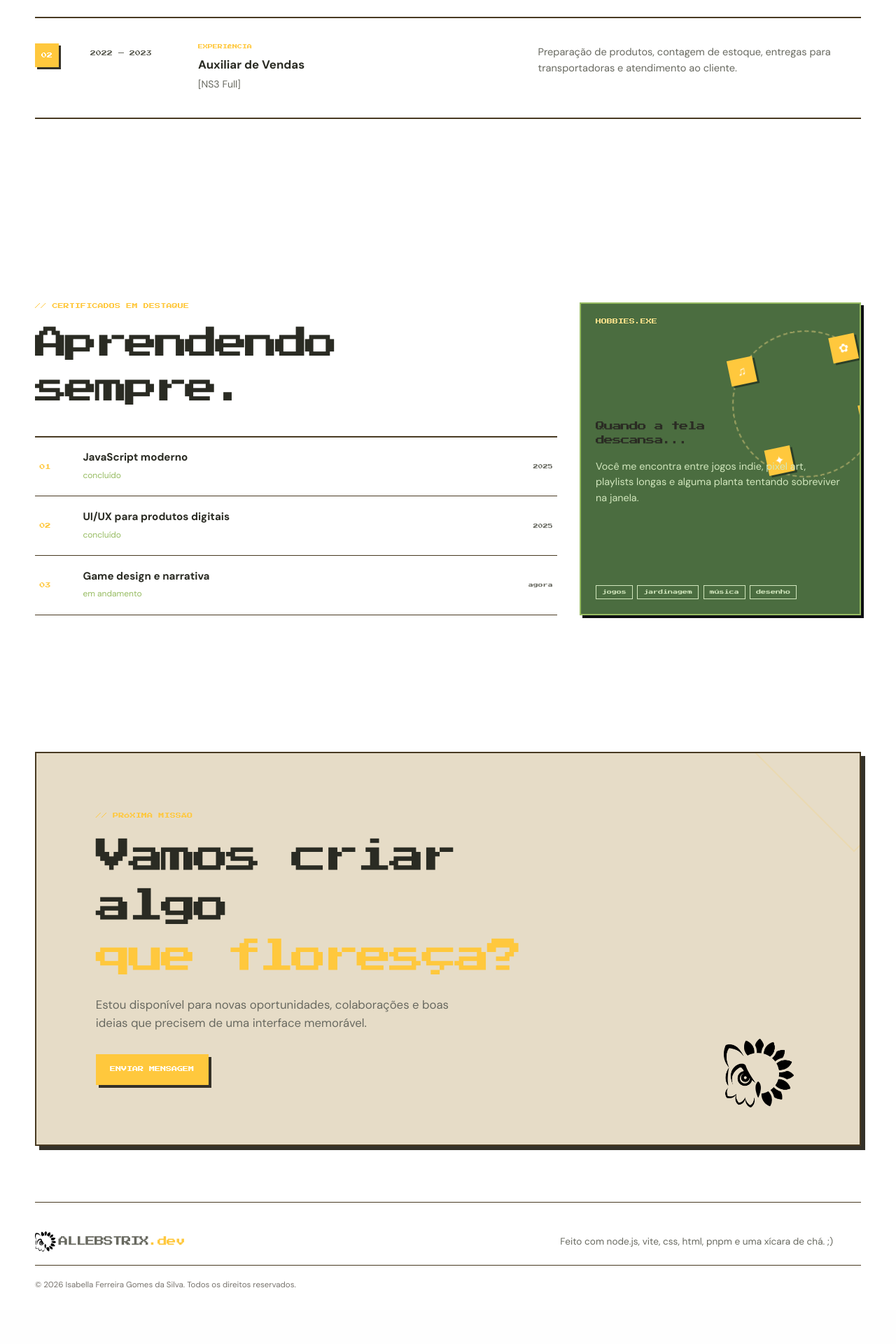
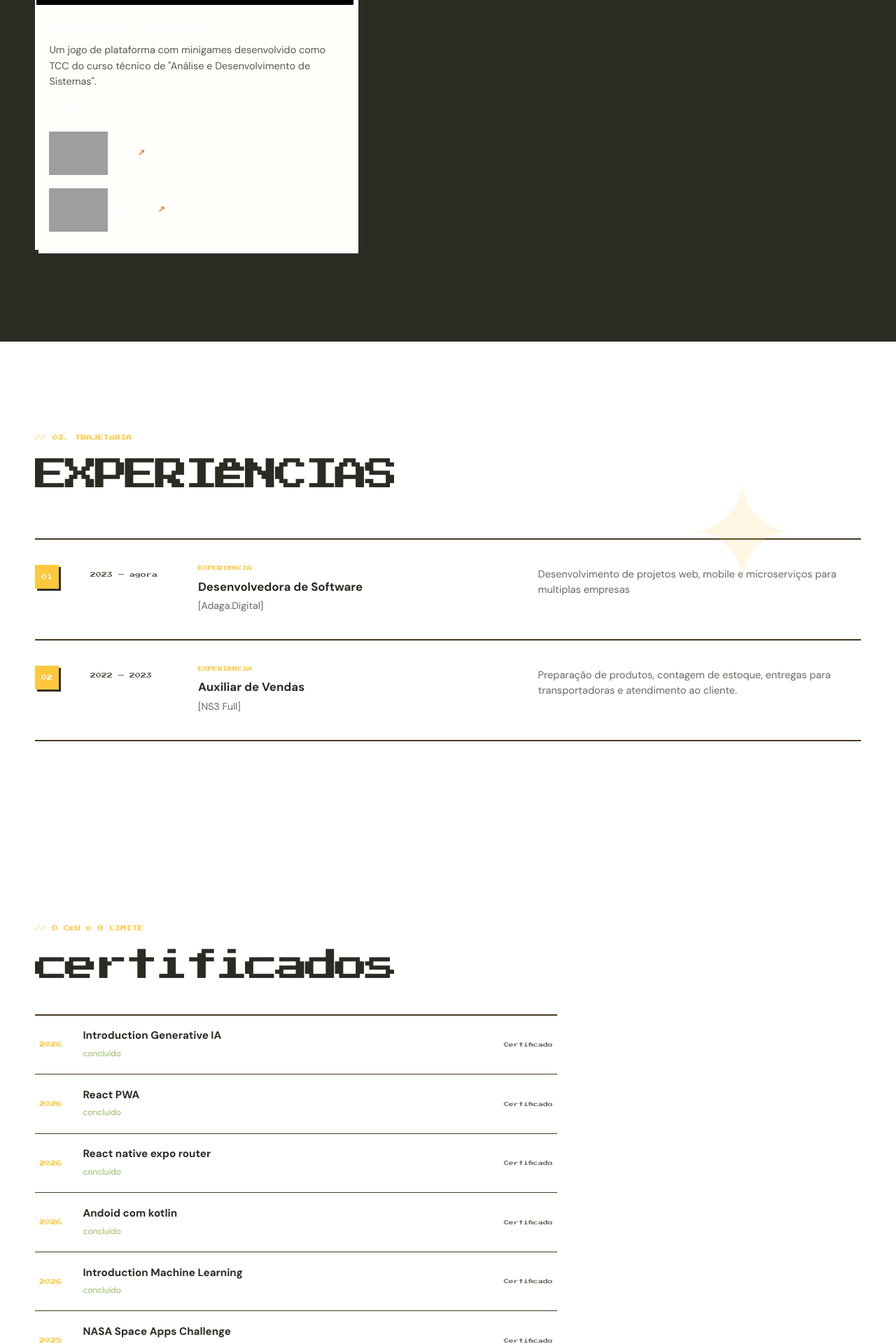
Before and after one commit to BellaFGS/Portifolio_Bella, a PHP site: page / in a window 1280 px wide. Shown: the part 3441-5361 px from the top of the page at 70% size. Before the commit the page ends 5281 px from the top, so only its background shows below. Run offline with PHP 8.4, Linux system fonts and the light colour scheme; grey boxes are pictures that could not be loaded.

Commit message:
feat: update project details and enhance portfolio layout

```diff
--- a/client/css/style.css
+++ b/client/css/style.css
@@ -157,8 +157,9 @@ h1 span { color: var(--sun); }
 .project-content p { min-height: 68px; margin-bottom: 1.1rem; color: #595b59; font-size: .9rem; }
 .tag-list, .hobby-tags { display: flex; flex-wrap: wrap; gap: .4rem; padding: 0; margin: 0; list-style: none; }
 .tag-list li, .hobby-tags li { padding: .35rem .5rem; border: 1px solid currentColor; font: 7px/1 "Press Start 2P", monospace; }
-.project-links { display: flex; flex-wrap: wrap; gap: .9rem; margin-top: 1.35rem; }
-.project-links a { padding-bottom: .2rem; border-bottom: 1px solid var(--ink); font-size: .78rem; font-weight: 700; }
+.project-links { display: flex; flex-wrap: wrap; gap: .9rem; margin-top: 1.35rem; align-items: center; justify-content: start; }
+.project-links a { padding-bottom: .2rem; border-bottom: 1px solid var(--ink); font-size: .78rem; font-weight: 700;  display: flex; align-items: center;}
+.project-links a img {width: 20%;}
 .project-links a span { color: var(--orange); }
 .game-sky { position: absolute; inset: 0; background: #f3d087; }
 .game-sky i { position: absolute; width: 14px; height: 14px; background: #fff1c4; box-shadow: 14px 0 #fff1c4, 28px 0 #fff1c4, 14px 14px #fff1c4; }.game-sky i:nth-child(1) { left: 15%; top: 20%; }.game-sky i:nth-child(2) { right: 22%; top: 34%; transform: scale(.7); }.game-sky i:nth-child(3) { left: 43%; top: 10%; transform: scale(.5); }
@@ -179,7 +180,7 @@ h1 span { color: var(--sun); }
 
 .extras { display: grid; grid-template-columns: 1.3fr .7fr; gap: 2rem; }
 .course-list { padding: 0; margin: 2.3rem 0 0; border-top: 2px solid var(--line); list-style: none; }.course-list li { display: grid; grid-template-columns: 46px 1fr 70px; gap: 1rem; padding: 1.1rem .4rem; border-bottom: 1px solid var(--line); align-items: center; }.course-list li > span { color: var(--sun); font: 8px/1 "Press Start 2P", monospace; }.course-list b { display: block; font-size: .95rem; }.course-list small { color: var(--leaf); font-size: .75rem; }.course-list em { color: var(--paper-muted); text-align: right; font: 7px/1 "Press Start 2P", monospace; }
-.hobbies-card { position: relative; min-height: 410px; padding: 1.3rem; overflow: hidden; background: var(--leaf-deep); border: 2px solid var(--leaf); box-shadow: var(--pixel-shadow); }.hobbies-top { display: flex; justify-content: space-between; color: var(--sun-light); font: 8px/1 "Press Start 2P", monospace; }.blinking-cursor { animation: blink 1s steps(2, jump-none) infinite; } @keyframes blink { 50% { opacity: 0; } }.hobby-orbit { position: absolute; right: -28px; top: 38px; width: 210px; height: 210px; border: 2px dashed rgba(255,225,138,.45); border-radius: 50%; transform: rotate(-12deg); }.hobby-orbit span { position: absolute; display: grid; place-items: center; width: 37px; height: 37px; background: var(--sun); color: var(--ink); box-shadow: 3px 3px 0 var(--dark-leaf); font-size: 17px; }.hobby-orbit span:nth-child(1){left:5px;top:20px}.hobby-orbit span:nth-child(2){right:15px;top:18px}.hobby-orbit span:nth-child(3){right:-6px;bottom:48px}.hobby-orbit span:nth-child(4){left:31px;bottom:13px}.hobbies-card h3 { position: relative; z-index: 1; margin: 8.5rem 0 1rem; font: 13px/1.55 "Press Start 2P", monospace; letter-spacing: -.08em; }.hobbies-card p { position: relative; z-index: 1; color: #d2e7bd; font-size: .9rem; }.hobby-tags { position: absolute; bottom: 1.3rem; left: 1.3rem; right: 1.3rem; }.hobby-tags li { color: #d2e7bd; }
+/* .hobbies-card { position: relative; min-height: 410px; padding: 1.3rem; overflow: hidden; background: var(--leaf-deep); border: 2px solid var(--leaf); box-shadow: var(--pixel-shadow); }.hobbies-top { display: flex; justify-content: space-between; color: var(--sun-light); font: 8px/1 "Press Start 2P", monospace; }.blinking-cursor { animation: blink 1s steps(2, jump-none) infinite; } @keyframes blink { 50% { opacity: 0; } }.hobby-orbit { position: absolute; right: -28px; top: 38px; width: 210px; height: 210px; border: 2px dashed rgba(255,225,138,.45); border-radius: 50%; transform: rotate(-12deg); }.hobby-orbit span { position: absolute; display: grid; place-items: center; width: 37px; height: 37px; background: var(--sun); color: var(--ink); box-shadow: 3px 3px 0 var(--dark-leaf); font-size: 17px; }.hobby-orbit span:nth-child(1){left:5px;top:20px}.hobby-orbit span:nth-child(2){right:15px;top:18px}.hobby-orbit span:nth-child(3){right:-6px;bottom:48px}.hobby-orbit span:nth-child(4){left:31px;bottom:13px}.hobbies-card h3 { position: relative; z-index: 1; margin: 8.5rem 0 1rem; font: 13px/1.55 "Press Start 2P", monospace; letter-spacing: -.08em; }.hobbies-card p { position: relative; z-index: 1; color: #d2e7bd; font-size: .9rem; }.hobby-tags { position: absolute; bottom: 1.3rem; left: 1.3rem; right: 1.3rem; }.hobby-tags li { color: #d2e7bd; } */
 
 .contact { padding-top: 4rem; padding-bottom: 5rem; }
 .contact-panel { position: relative; overflow: hidden; padding: clamp(2rem, 7vw, 5.3rem); background: var(--panel-soft); border: 2px solid var(--line); box-shadow: 6px 6px 0 var(--shadow); }.contact-panel::after { content: ""; position: absolute; right: -22%; top: -90%; width: 530px; height: 530px; border: 2px solid rgba(255, 200, 61, .17); transform: rotate(45deg); }.contact-panel h2 { position: relative; z-index: 1; max-width: 720px; margin-bottom: 1.2rem; font: clamp(1.65rem, 4vw, 3.55rem)/1.4 "Press Start 2P", monospace; letter-spacing: -.09em; }.contact-panel h2 span { color: var(--sun); }.contact-panel > p:not(.section-kicker) { position: relative; z-index: 1; max-width: 540px; margin-bottom: 2rem; color: var(--paper-muted); font-size: 1.05rem; }.contact-panel .button { position: relative; z-index: 1; }.contact-pixel { position: absolute; right: 8%; bottom: 9%; z-index: 1; display: grid; place-items: center; width: 100px; height: 100px;  color: var(--orange); font-size: 49px; }
--- a/client/index.html
+++ b/client/index.html
@@ -38,10 +38,6 @@
         </nav>
 
         <div class="header-actions">
-          <button class="icon-button theme-toggle" type="button" aria-label="Alternar tema" aria-pressed="false">
-            <span class="sun-icon" aria-hidden="true">☀</span>
-            <span class="moon-icon" aria-hidden="true">◐</span>
-          </button>
           <button class="menu-toggle" type="button" aria-label="Abrir menu" aria-expanded="false" aria-controls="mobile-menu">
             <span></span><span></span><span></span>
           </button>
@@ -102,7 +98,7 @@
         <section class="about section-pad" id="sobre" aria-labelledby="about-title">
           <div class="section-intro reveal">
             <p class="section-kicker">// 01. sobre mim</p>
-            <h2 id="about-title">Com uma mente sonhadora,<br />o céu é o limite.</h2>
+            <h2 id="about-title">Por que a água foi presa?,<br />Porque matou a sede XD</h2>
           </div>
           <div class="about-grid">
             <div class="about-copy reveal">
@@ -135,27 +131,39 @@
 
           <div class="project-grid">
             <article class="project-card project-card-featured reveal">
-              <div class="card-topline"><span>FASE 01</span><span class="project-state">● online</span></div>
-              <div class="project-visual visual-game" aria-hidden="true">
-                <div class="game-sky"><i></i><i></i><i></i></div>
-                <div class="game-sun">✦</div>
-                <div class="game-hill hill-one"></div><div class="game-hill hill-two"></div>
-                <div class="game-flower"></div>
+              <div class="card-topline"><span>PAINTLIES</span><span class="project-state">● online</span></div>
+              <div class="project-visual visual-game" style="background-color: black;" aria-hidden="true">
+                <img src="https://github.com/TCCISTOME/PaintLies/blob/main/imgs/Menina%20HD.png?raw=true" style="width: 100%; padding: 5px;" alt="imagem">
               </div>
               <div class="project-content">
-                <h3>Bloom Quest</h3>
-                <p>Um pequeno jogo de exploração em que cada jardim guarda um caminho, uma história e uma surpresa.</p>
-                <ul class="tag-list"><li>JavaScript</li><li>Canvas</li><li>Game Design</li></ul>
-                <div class="project-links"><a href="#" data-placeholder>ver repositório <span>↗</span></a><a href="#" data-placeholder>jogar demo <span>↗</span></a></div>
+                <h3>Paint Lies (ISTOME)</h3>
+                <p>Um jogo de plataforma com minigames desenvolvido como TCC do curso técnico de "Análise e Desenvolvimento de Sistemas".</p>
+                <ul class="tag-list"><li>GdScript</li><li>LibreSprite</li><li>Canvas</li><li>FireBase</li></ul>
+                <div class="project-links"><a href="https://github.com/TCCISTOME/PaintLies" target="_blank"><img src="https://img.icons8.com/?size=100&id=62856&format=png&color=000000"  alt="">GitHub<span>↗</span></a><a href="https://bellafgs.itch.io/istomepaintlies" target="_blank"><img src="https://img.icons8.com/?size=100&id=b9_NzGK1H_Pe&format=png&color=000000" alt="itch"> Jogar demo <span>↗</span></a></div>
               </div>
             </article>
           </div>
+          <div class="project-grid">
+            <article class="project-card project-card-featured reveal">
+              <div class="card-topline"><span>PAINTLIES</span><span class="project-state">● online</span></div>
+              <div class="project-visual visual-game" style="background-color: black;" aria-hidden="true">
+                <img src="https://github.com/TCCISTOME/PaintLies/blob/main/imgs/Menina%20HD.png?raw=true" style="width: 100%; padding: 5px;" alt="imagem">
+              </div>
+              <div class="project-content">
+                <h3>Paint Lies (ISTOME)</h3>
+                <p>Um jogo de plataforma com minigames desenvolvido como TCC do curso técnico de "Análise e Desenvolvimento de Sistemas".</p>
+                <ul class="tag-list"><li>GdScript</li><li>LibreSprite</li><li>Canvas</li><li>FireBase</li></ul>
+                <div class="project-links"><a href="https://github.com/TCCISTOME/PaintLies" target="_blank"><img src="https://img.icons8.com/?size=100&id=62856&format=png&color=000000"  alt="">GitHub<span>↗</span></a><a href="https://bellafgs.itch.io/istomepaintlies" target="_blank"><img src="https://img.icons8.com/?size=100&id=b9_NzGK1H_Pe&format=png&color=000000" alt="itch"> Jogar demo <span>↗</span></a></div>
+              </div>
+            </article>
+          </div>
+
         </section>
 
         <section class="journey section-pad" id="trajetoria" aria-labelledby="journey-title">
           <div class="section-intro reveal">
             <p class="section-kicker">// 03. trajetória</p>
-            <h2 id="journey-title">XP acumulada<br />no caminho.</h2>
+            <h2 id="journey-title">EXPERIÊNCIAS</h2>
           </div>
           <div class="timeline">
             <article class="timeline-item reveal">
@@ -175,21 +183,44 @@
 
         <section class="extras section-pad" aria-label="Cursos e interesses">
           <div class="certifications reveal">
-            <p class="section-kicker">// Certificados em Destaque</p>
-            <h2>Aprendendo<br />sempre.</h2>
+            <p class="section-kicker">// O céu é o limite</p>
+            <h2>certificados</h2>
             <ul class="course-list">
-              <li><span>01</span><div><b>JavaScript moderno</b><small>concluído</small></div><em>2025</em></li>
-              <li><span>02</span><div><b>UI/UX para produtos digitais</b><small>concluído</small></div><em>2025</em></li>
-              <li><span>03</span><div><b>Game design e narrativa</b><small>em andamento</small></div><em>agora</em></li>
+              <li><span>2026</span><div><b>Introduction Generative IA</b><small>concluído</small></div><em><a href="https://res.cloudinary.com/z3ke83th/image/upload/v1790190124/introductionGenerativeIA.png" target="_blank">Certificado</a></em></li>
+              <li><span>2026</span><div><b>React PWA</b><small>concluído</small></div><em><a href="https://res.cloudinary.com/z3ke83th/image/upload/v1790191442/React_Pwa.png" target="_blank">Certificado</a></em></li>
+              <li><span>2026</span><div><b>React native expo router</b><small>concluído</small></div><em><a href="https://res.cloudinary.com/z3ke83th/image/upload/v1790190622/react_native_expo_router.png" target="_blank">Certificado</a></em></li>
+              <li><span>2026</span><div><b>Andoid com kotlin</b><small>concluído</small></div><em><a href="https://res.cloudinary.com/z3ke83th/image/upload/v1790190317/andoid_com_kotlin.png" target="_blank">Certificado</a></em></li>
+              <li><span>2026</span><div><b>Introduction Machine Learning</b><small>concluído</small></div><em><a href="https://res.cloudinary.com/z3ke83th/image/upload/v1790190145/introductionMachineLearning.png" target="_blank">Certificado</a></em></li>
+              <li><span>2025</span><div><b>NASA Space Apps Challenge</b><small>concluído</small></div><em><a href="https://res.cloudinary.com/z3ke83th/image/upload/v1790191582/NASA_Space_Apps_Challenge.png" target="_blank">Certificado</a></em></li>
+              <li><span>2025</span><div><b>Kotlin</b><small>concluído</small></div><em><a href="https://res.cloudinary.com/z3ke83th/image/upload/v1790191693/Kotlin.png" target="_blank">Certificado</a></em></li>
+              <li><span>2025</span><div><b>Java POO</b><small>concluído</small></div><em><a href="https://res.cloudinary.com/z3ke83th/image/upload/v1790191681/JavaPoo.png" target="_blank">Certificado</a></em></li>
+              <li><span>2025</span><div><b>Javascript</b><small>concluído</small></div><em><a href="https://res.cloudinary.com/z3ke83th/image/upload/v1790190355/Javascript.png" target="_blank">Certificado</a></em></li>
+              <li><span>2025</span><div><b>Java</b><small>concluído</small></div><em><a href="https://res.cloudinary.com/z3ke83th/image/upload/v1790190244/Java.png" target="_blank">Certificado</a></em></li>
+              <li><span>2024</span><div><b>Desafios de codigo</b><small>concluído</small></div><em><a href="https://res.cloudinary.com/z3ke83th/image/upload/v1790191798/Desafios_de_codigo.png" target="_blank">Certificado</a></em></li>
+              <li><span>2024</span><div><b>Variaveis</b><small>concluído</small></div><em><a href="https://res.cloudinary.com/z3ke83th/image/upload/v1790191798/Variaveis.png" target="_blank">Certificado</a></em></li>
+              <li><span>2024</span><div><b>Operadores de expressão</b><small>concluído</small></div><em><a href="https://res.cloudinary.com/z3ke83th/image/upload/v1790191787/Operadores_de_expressao.png" target="_blank">Certificado</a></em></li>
+              <li><span>2024</span><div><b>Introducao a programação</b><small>concluído</small></div><em><a href="https://res.cloudinary.com/z3ke83th/image/upload/v1790191749/Introducao_programacao.png" target="_blank">Certificado</a></em></li>
+              <li><span>2024</span><div><b>Estrtura de software</b><small>concluído</small></div><em><a href="https://res.cloudinary.com/z3ke83th/image/upload/v1790191529/Estrtura_software.png" target="_blank">Certificado</a></em></li>
+              <li><span>2024</span><div><b>Estruturas condicionais</b><small>concluído</small></div><em><a href="https://res.cloudinary.com/z3ke83th/image/upload/v1790191398/Estruturas_condicionais.png" target="_blank">Certificado</a></em></li>
+              <li><span>2024</span><div><b>Inova</b><small>concluído</small></div><em><a href="https://res.cloudinary.com/z3ke83th/image/upload/v1790191385/Certificado_Inova.png" target="_blank">Certificado</a></em></li>
+              <li><span>2024</span><div><b>Operadores aritméticos</b><small>concluído</small></div><em><a href="https://res.cloudinary.com/z3ke83th/image/upload/v1790191377/Operadores_aritm%C3%A9ticos.png" target="_blank">Certificado</a></em></li>
+              <li><span>2024</span><div><b>Seguranca da informacao</b><small>concluído</small></div><em><a href="https://res.cloudinary.com/z3ke83th/image/upload/v1790191233/Bradesco_seguranca_da_informacao.png" target="_blank">Certificado</a></em></li>
+              <li><span>2024</span><div><b>Git e Github</b><small>concluído</small></div><em><a href="https://res.cloudinary.com/z3ke83th/image/upload/v1790191208/Git_github.png" target="_blank">Certificado</a></em></li>
+              <li><span>2024</span><div><b>Vetores e matrizes</b><small>concluído</small></div><em><a href="https://res.cloudinary.com/z3ke83th/image/upload/v1790191061/Vetores_matrizes.png" target="_blank">Certificado</a></em></li>
+              <li><span>2024</span><div><b>Desafios de projeto</b><small>concluído</small></div><em><a href="https://res.cloudinary.com/z3ke83th/image/upload/v1790191057/Desafios_de_projeto.png" target="_blank">Certificado</a></em></li>
+              <li><span>2024</span><div><b>Estrutura de repetição</b><small>concluído</small></div><em><a href="https://res.cloudinary.com/z3ke83th/image/upload/v1790191037/Estrutura_de_repeticao.png" target="_blank">Certificado</a></em></li>
+              <li><span>2024</span><div><b>Operadores lógicos</b><small>concluído</small></div><em><a href="https://res.cloudinary.com/z3ke83th/image/upload/v1790191026/Operadores_logicos.png" target="_blank">Certificado</a></em></li>
+              <li><span>2024</span><div><b>Estruturas de decisão</b><small>concluído</small></div><em><a href="https://res.cloudinary.com/z3ke83th/image/upload/v1790190934/Estruturas_de_decisao.pdf" target="_blank">Certificado</a></em></li>
+              <li><span>2024</span><div><b>Algotiritmos e fluxogramas</b><small>concluído</small></div><em><a href="https://res.cloudinary.com/z3ke83th/image/upload/v1790190881/Algotiritmos_fluxogramas.png" target="_blank">Certificado</a></em></li>
+              <li><span>2024</span><div><b>Logica de programação</b><small>concluído</small></div><em><a href="https://res.cloudinary.com/z3ke83th/image/upload/v1790190878/Logica_de_programacao.png" target="_blank">Certificado</a></em></li>
+              <li><span>2024</span><div><b>Ruby on rails</b><small>concluído</small></div><em><a href="https://res.cloudinary.com/z3ke83th/image/upload/v1790190870/Ruby_on_rails.png" target="_blank">Certificado</a></em></li>
+              <li><span>2024</span><div><b>Operadores de comparação</b><small>concluído</small></div><em><a href="https://res.cloudinary.com/z3ke83th/image/upload/v1790190847/Operadores_de_comparacao.png" target="_blank">Certificado</a></em></li>
+              <li><span>2024</span><div><b>Bootcamp</b><small>concluído</small></div><em><a href="https://res.cloudinary.com/z3ke83th/image/upload/v1790190844/Bootcamp_dio_01.png" target="_blank">Certificado</a></em></li>
+              <li><span>2024</span><div><b>Funções</b><small>concluído</small></div><em><a href="https://res.cloudinary.com/z3ke83th/image/upload/v1790190838/Funcoes.png" target="_blank">Certificado</a></em></li>
+              <li><span>2024</span><div><b>Green software development</b><small>concluído</small></div><em><a href="https://res.cloudinary.com/z3ke83th/image/upload/v1790190494/Green_software_development.png" target="_blank">Certificado</a></em></li>
+              <li><span>2022</span><div><b>Python</b><small>concluído</small></div><em><a href="https://res.cloudinary.com/z3ke83th/image/upload/v1790190129/Python.png" target="_blank">Certificado</a></em></li>
             </ul>
           </div>
-          <aside class="hobbies-card reveal reveal-delay">
-            <div class="hobbies-top"><span>HOBBIES.EXE</span><span class="blinking-cursor">_</span></div>
-            <div class="hobby-orbit" aria-hidden="true"><span>♫</span><span>✿</span><span>⌘</span><span>✦</span></div>
-            <h3>Quando a tela<br />descansa...</h3>
-            <p>Você me encontra entre jogos indie, pixel art, playlists longas e alguma planta tentando sobreviver na janela.</p>
-            <ul class="hobby-tags"><li>jogos</li><li>jardinagem</li><li>música</li><li>desenho</li></ul>
-          </aside>
         </section>
 
         <section class="contact section-pad" id="contato" aria-labelledby="contact-title">
```
Also changed, not shown: README.md.
